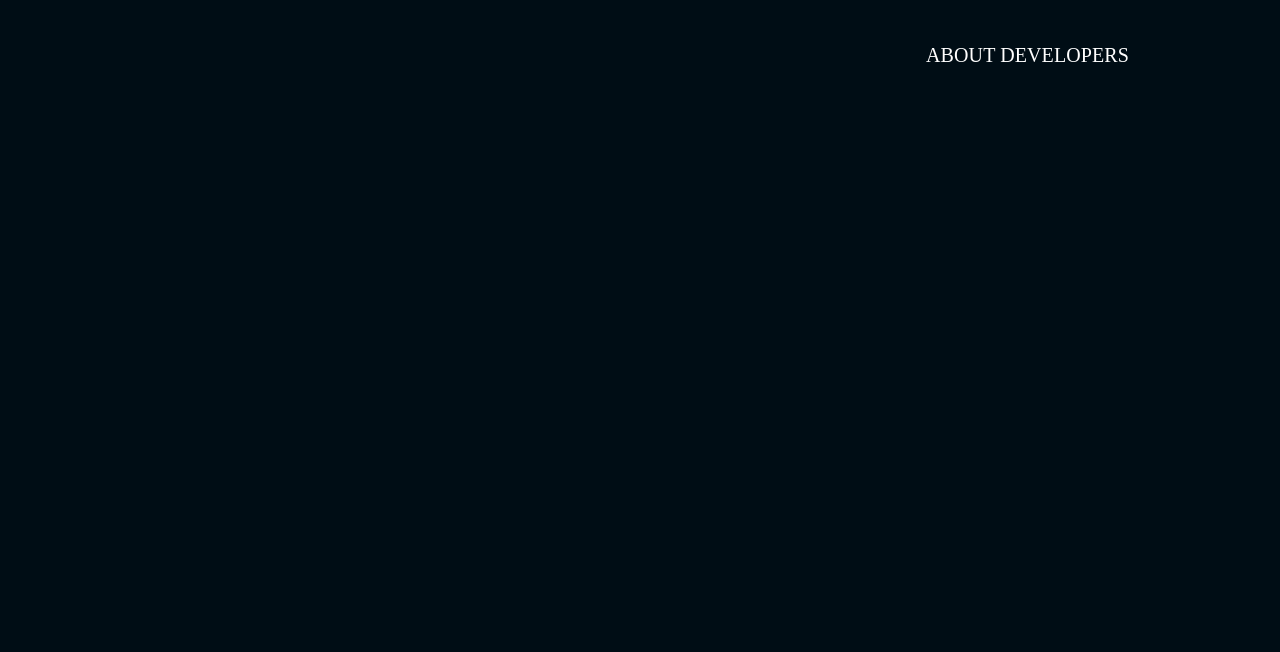
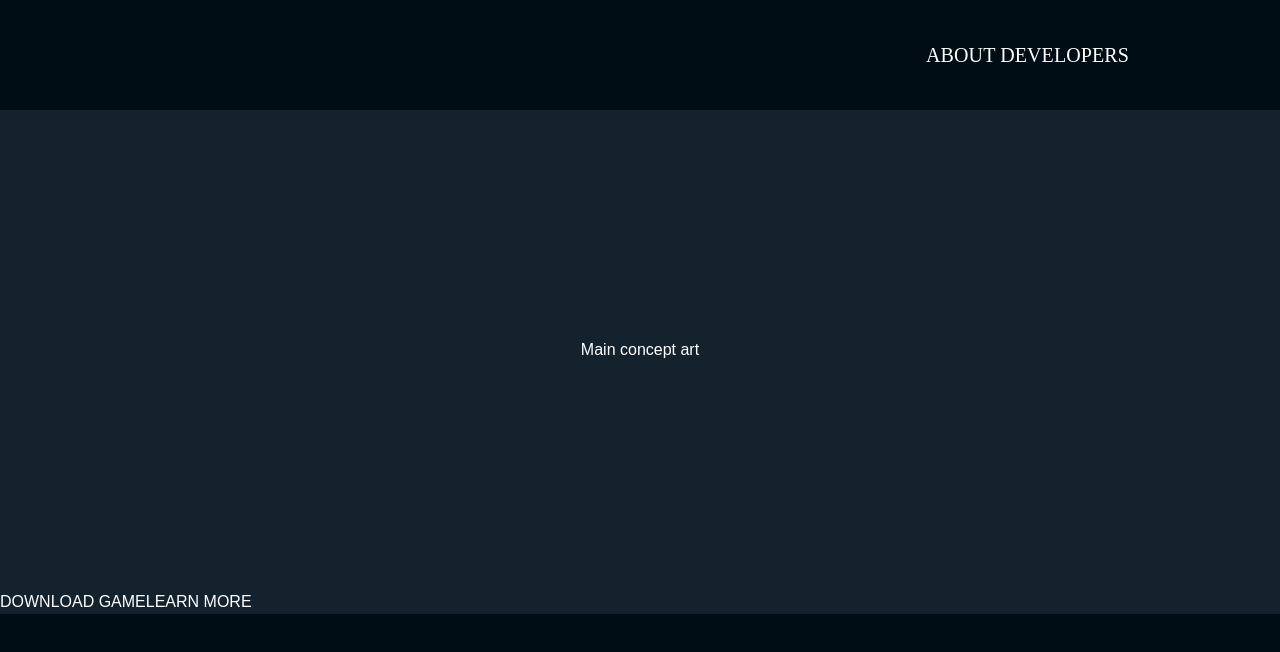
Before and after one commit to SSSpac/GP3-viscerate, a Next.js app: page / in a window 1280 px wide. Shown: the top 652 px of the page. Built offline with nearby package versions, Linux system fonts and the light colour scheme; a web font is replaced by a local one.

Commit message:
added a main content section
main content and two buttons

```diff
--- a/src/app/globals.css
+++ b/src/app/globals.css
@@ -94,3 +94,14 @@ html {
     font-size: 16px;
   }
 }
+
+.main-content {
+    background-color:var(--foreground);
+    height: 30rem;
+    width: 100%;
+    color: white;
+    border-radius: 0.5rem;
+    display: flex;
+    align-items: center;
+    justify-content: center;
+}
--- a/src/app/page.tsx
+++ b/src/app/page.tsx
@@ -5,7 +5,21 @@ export default function Home() {
   <div>
     <Hpheader />
 
+    <main className="container">
+          <div className="main-content">
+            <p className="main-picture">Main concept art</p>
+          </div>
 
+        <div className="buttons">
+          <button className="dowload-button text-white">
+            DOWNLOAD GAME
+          </button>
+          <button className="learn-more-button text-white">
+            LEARN MORE
+          </button>
+        </div>
+
+    </main>
   </div>
   );
 
```
